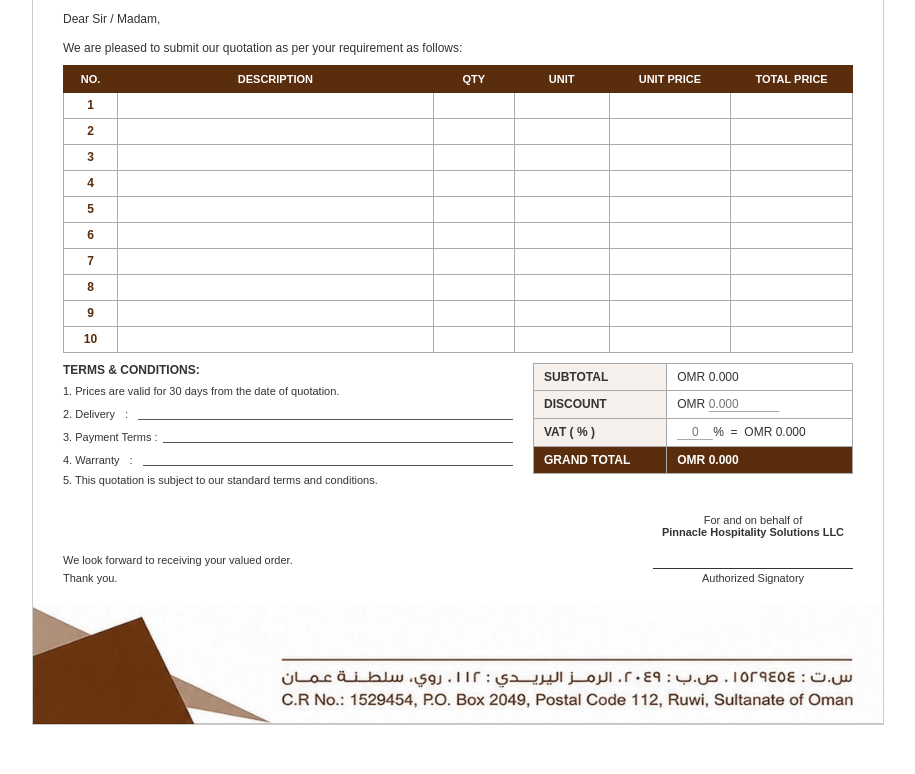
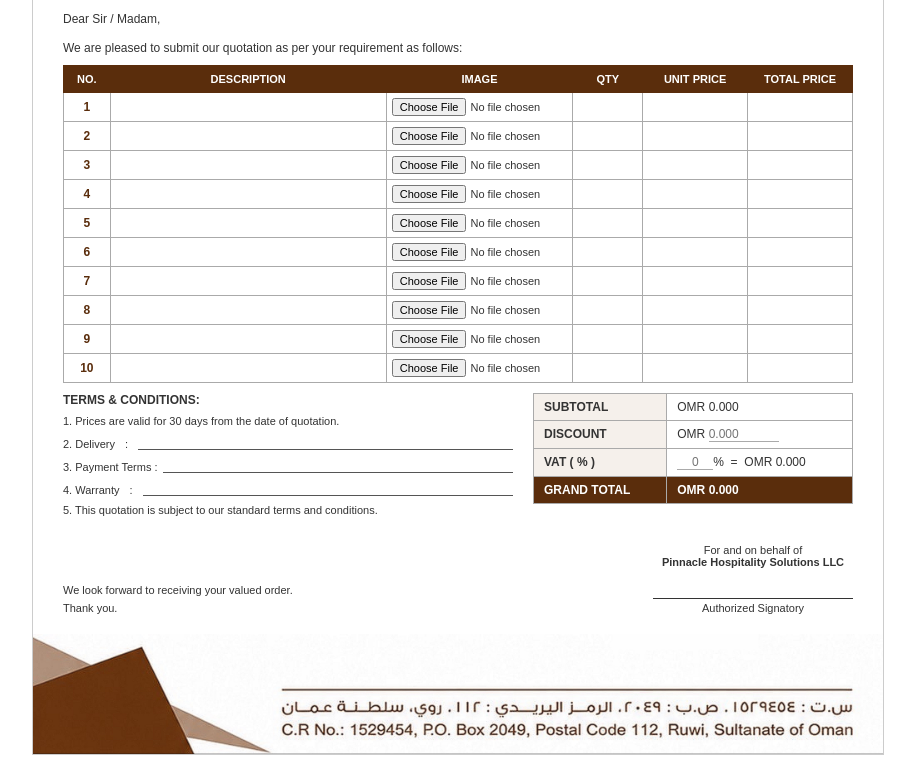
Before and after one commit to mihirmehta123/Pinnacle-Quote-Generator, a plain HTML site: page index.html in a window 1280 px wide. Shown: the part 952-1726 px from the top of the page, without its empty margins (182-1097 px from the left). Before the commit the page ends 1696 px from the top, so only its background shows below. Drawn offline with nearby package versions, Linux system fonts and the light colour scheme.

Commit message:
Replace UNIT column with IMAGE upload column

```diff
--- a/index.html
+++ b/index.html
@@ -69,10 +69,19 @@
   }
   .items-table td {
     border: 1px solid #aaa; padding: 5px 4px; text-align: center;
-    height: 26px;
+    height: auto; min-height: 26px;
   }
   .items-table td.no-col { color: #5a2d0c; font-weight: bold; width: 40px; }
-  .items-table td.desc-col { text-align: left; width: 40%; }
+  .items-table td.desc-col { text-align: left; width: 35%; }
+  .items-table td { height: auto; min-height: 26px; }
+  .img-col { text-align: center; vertical-align: middle; padding: 4px !important; }
+  .img-btn {
+    display: none; background: #5a2d0c; color: #fff;
+    border: none; border-radius: 4px; padding: 4px 8px;
+    font-size: 10px; cursor: pointer; white-space: nowrap;
+  }
+  .img-btn:hover { background: #7a3d10; }
+  .row-img { display: none; width: 150px; height: auto; cursor: pointer; border-radius: 2px; }
   .items-table td input {
     width: 100%; border: none; outline: none; font-size: 11px;
     background: transparent; text-align: center; padding: 1px;
@@ -228,23 +237,23 @@
       <tr>
         <th style="width:40px;">NO.</th>
         <th>DESCRIPTION</th>
+        <th style="width:160px;">IMAGE</th>
         <th style="width:60px;">QTY</th>
-        <th style="width:70px;">UNIT</th>
         <th style="width:90px;">UNIT PRICE</th>
         <th style="width:90px;">TOTAL PRICE</th>
       </tr>
     </thead>
     <tbody>
-      <tr><td class="no-col">1</td><td class="desc-col"><input type="text" /></td><td><input type="number" class="qty" min="0" step="any" oninput="recalc()" /></td><td><input type="text" /></td><td><input type="number" class="unit-price" min="0" step="any" oninput="recalc()" /></td><td class="total-price-cell"><span class="row-total"></span></td></tr>
-      <tr><td class="no-col">2</td><td class="desc-col"><input type="text" /></td><td><input type="number" class="qty" min="0" step="any" oninput="recalc()" /></td><td><input type="text" /></td><td><input type="number" class="unit-price" min="0" step="any" oninput="recalc()" /></td><td class="total-price-cell"><span class="row-total"></span></td></tr>
-      <tr><td class="no-col">3</td><td class="desc-col"><input type="text" /></td><td><input type="number" class="qty" min="0" step="any" oninput="recalc()" /></td><td><input type="text" /></td><td><input type="number" class="unit-price" min="0" step="any" oninput="recalc()" /></td><td class="total-price-cell"><span class="row-total"></span></td></tr>
-      <tr><td class="no-col">4</td><td class="desc-col"><input type="text" /></td><td><input type="number" class="qty" min="0" step="any" oninput="recalc()" /></td><td><input type="text" /></td><td><input type="number" class="unit-price" min="0" step="any" oninput="recalc()" /></td><td class="total-price-cell"><span class="row-total"></span></td></tr>
-      <tr><td class="no-col">5</td><td class="desc-col"><input type="text" /></td><td><input type="number" class="qty" min="0" step="any" oninput="recalc()" /></td><td><input type="text" /></td><td><input type="number" class="unit-price" min="0" step="any" oninput="recalc()" /></td><td class="total-price-cell"><span class="row-total"></span></td></tr>
-      <tr><td class="no-col">6</td><td class="desc-col"><input type="text" /></td><td><input type="number" class="qty" min="0" step="any" oninput="recalc()" /></td><td><input type="text" /></td><td><input type="number" class="unit-price" min="0" step="any" oninput="recalc()" /></td><td class="total-price-cell"><span class="row-total"></span></td></tr>
-      <tr><td class="no-col">7</td><td class="desc-col"><input type="text" /></td><td><input type="number" class="qty" min="0" step="any" oninput="recalc()" /></td><td><input type="text" /></td><td><input type="number" class="unit-price" min="0" step="any" oninput="recalc()" /></td><td class="total-price-cell"><span class="row-total"></span></td></tr>
-      <tr><td class="no-col">8</td><td class="desc-col"><input type="text" /></td><td><input type="number" class="qty" min="0" step="any" oninput="recalc()" /></td><td><input type="text" /></td><td><input type="number" class="unit-price" min="0" step="any" oninput="recalc()" /></td><td class="total-price-cell"><span class="row-total"></span></td></tr>
-      <tr><td class="no-col">9</td><td class="desc-col"><input type="text" /></td><td><input type="number" class="qty" min="0" step="any" oninput="recalc()" /></td><td><input type="text" /></td><td><input type="number" class="unit-price" min="0" step="any" oninput="recalc()" /></td><td class="total-price-cell"><span class="row-total"></span></td></tr>
-      <tr><td class="no-col">10</td><td class="desc-col"><input type="text" /></td><td><input type="number" class="qty" min="0" step="any" oninput="recalc()" /></td><td><input type="text" /></td><td><input type="number" class="unit-price" min="0" step="any" oninput="recalc()" /></td><td class="total-price-cell"><span class="row-total"></span></td></tr>
+      <tr><td class="no-col">1</td><td class="desc-col"><input type="text" oninput="toggleImgBtn(this)" /></td><td class="img-col"><input type="file" class="img-upload" accept="image/*" onchange="loadRowImg(this)" /><button class="img-btn" onclick="this.previousElementSibling.click()">+ Image</button><img class="row-img" alt="" /></td><td><input type="number" class="qty" min="0" step="any" oninput="recalc()" /></td><td><input type="number" class="unit-price" min="0" step="any" oninput="recalc()" /></td><td class="total-price-cell"><span class="row-total"></span></td></tr>
+      <tr><td class="no-col">2</td><td class="desc-col"><input type="text" oninput="toggleImgBtn(this)" /></td><td class="img-col"><input type="file" class="img-upload" accept="image/*" onchange="loadRowImg(this)" /><button class="img-btn" onclick="this.previousElementSibling.click()">+ Image</button><img class="row-img" alt="" /></td><td><input type="number" class="qty" min="0" step="any" oninput="recalc()" /></td><td><input type="number" class="unit-price" min="0" step="any" oninput="recalc()" /></td><td class="total-price-cell"><span class="row-total"></span></td></tr>
+      <tr><td class="no-col">3</td><td class="desc-col"><input type="text" oninput="toggleImgBtn(this)" /></td><td class="img-col"><input type="file" class="img-upload" accept="image/*" onchange="loadRowImg(this)" /><button class="img-btn" onclick="this.previousElementSibling.click()">+ Image</button><img class="row-img" alt="" /></td><td><input type="number" class="qty" min="0" step="any" oninput="recalc()" /></td><td><input type="number" class="unit-price" min="0" step="any" oninput="recalc()" /></td><td class="total-price-cell"><span class="row-total"></span></td></tr>
+      <tr><td class="no-col">4</td><td class="desc-col"><input type="text" oninput="toggleImgBtn(this)" /></td><td class="img-col"><input type="file" class="img-upload" accept="image/*" onchange="loadRowImg(this)" /><button class="img-btn" onclick="this.previousElementSibling.click()">+ Image</button><img class="row-img" alt="" /></td><td><input type="number" class="qty" min="0" step="any" oninput="recalc()" /></td><td><input type="number" class="unit-price" min="0" step="any" oninput="recalc()" /></td><td class="total-price-cell"><span class="row-total"></span></td></tr>
+      <tr><td class="no-col">5</td><td class="desc-col"><input type="text" oninput="toggleImgBtn(this)" /></td><td class="img-col"><input type="file" class="img-upload" accept="image/*" onchange="loadRowImg(this)" /><button class="img-btn" onclick="this.previousElementSibling.click()">+ Image</button><img class="row-img" alt="" /></td><td><input type="number" class="qty" min="0" step="any" oninput="recalc()" /></td><td><input type="number" class="unit-price" min="0" step="any" oninput="recalc()" /></td><td class="total-price-cell"><span class="row-total"></span></td></tr>
+      <tr><td class="no-col">6</td><td class="desc-col"><input type="text" oninput="toggleImgBtn(this)" /></td><td class="img-col"><input type="file" class="img-upload" accept="image/*" onchange="loadRowImg(this)" /><button class="img-btn" onclick="this.previousElementSibling.click()">+ Image</button><img class="row-img" alt="" /></td><td><input type="number" class="qty" min="0" step="any" oninput="recalc()" /></td><td><input type="number" class="unit-price" min="0" step="any" oninput="recalc()" /></td><td class="total-price-cell"><span class="row-total"></span></td></tr>
+      <tr><td class="no-col">7</td><td class="desc-col"><input type="text" oninput="toggleImgBtn(this)" /></td><td class="img-col"><input type="file" class="img-upload" accept="image/*" onchange="loadRowImg(this)" /><button class="img-btn" onclick="this.previousElementSibling.click()">+ Image</button><img class="row-img" alt="" /></td><td><input type="number" class="qty" min="0" step="any" oninput="recalc()" /></td><td><input type="number" class="unit-price" min="0" step="any" oninput="recalc()" /></td><td class="total-price-cell"><span class="row-total"></span></td></tr>
+      <tr><td class="no-col">8</td><td class="desc-col"><input type="text" oninput="toggleImgBtn(this)" /></td><td class="img-col"><input type="file" class="img-upload" accept="image/*" onchange="loadRowImg(this)" /><button class="img-btn" onclick="this.previousElementSibling.click()">+ Image</button><img class="row-img" alt="" /></td><td><input type="number" class="qty" min="0" step="any" oninput="recalc()" /></td><td><input type="number" class="unit-price" min="0" step="any" oninput="recalc()" /></td><td class="total-price-cell"><span class="row-total"></span></td></tr>
+      <tr><td class="no-col">9</td><td class="desc-col"><input type="text" oninput="toggleImgBtn(this)" /></td><td class="img-col"><input type="file" class="img-upload" accept="image/*" onchange="loadRowImg(this)" /><button class="img-btn" onclick="this.previousElementSibling.click()">+ Image</button><img class="row-img" alt="" /></td><td><input type="number" class="qty" min="0" step="any" oninput="recalc()" /></td><td><input type="number" class="unit-price" min="0" step="any" oninput="recalc()" /></td><td class="total-price-cell"><span class="row-total"></span></td></tr>
+      <tr><td class="no-col">10</td><td class="desc-col"><input type="text" oninput="toggleImgBtn(this)" /></td><td class="img-col"><input type="file" class="img-upload" accept="image/*" onchange="loadRowImg(this)" /><button class="img-btn" onclick="this.previousElementSibling.click()">+ Image</button><img class="row-img" alt="" /></td><td><input type="number" class="qty" min="0" step="any" oninput="recalc()" /></td><td><input type="number" class="unit-price" min="0" step="any" oninput="recalc()" /></td><td class="total-price-cell"><span class="row-total"></span></td></tr>
     </tbody>
   </table>
 
@@ -341,6 +350,38 @@ function downloadPDF() {
   });
 }
 
+function toggleImgBtn(descInput) {
+  var row = descInput.closest('tr');
+  var btn = row.querySelector('.img-btn');
+  var img = row.querySelector('.row-img');
+  if (descInput.value.trim()) {
+    if (img.style.display === 'none' || !img.src) btn.style.display = 'inline-block';
+  } else {
+    btn.style.display = 'none';
+    img.style.display = 'none';
+    img.src = '';
+    row.querySelector('.img-upload').value = '';
+  }
+}
+
+function loadRowImg(input) {
+  if (!input.files || !input.files[0]) return;
+  var reader = new FileReader();
+  reader.onload = function(e) {
+    var row = input.closest('tr');
+    var img = row.querySelector('.row-img');
+    var btn = row.querySelector('.img-btn');
+    img.src = e.target.result;
+    img.style.display = 'block';
+    img.style.width = '150px';
+    img.style.height = 'auto';
+    btn.style.display = 'none';
+    // click image to re-upload
+    img.onclick = function() { input.click(); };
+  };
+  reader.readAsDataURL(input.files[0]);
+}
+
 function autoGrow(el) {
   el.style.height = 'auto';
   el.style.height = el.scrollHeight + 'px';
```
